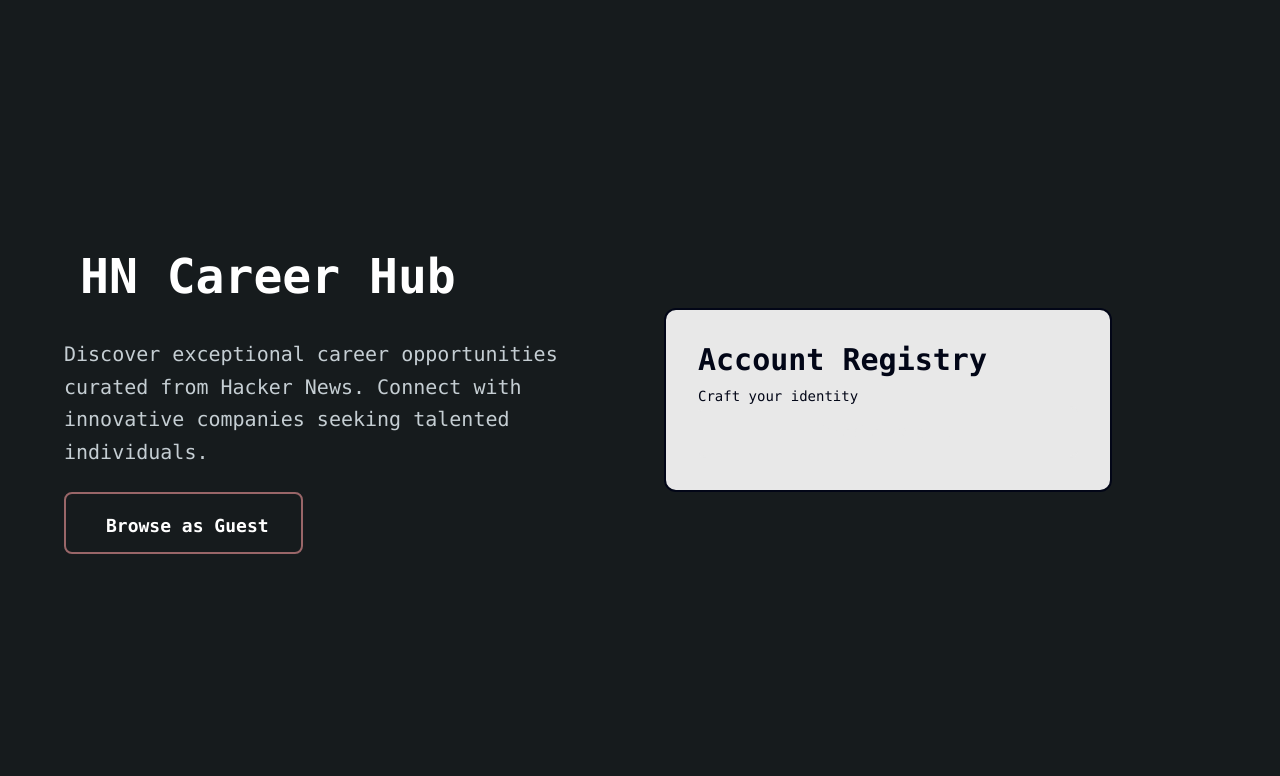
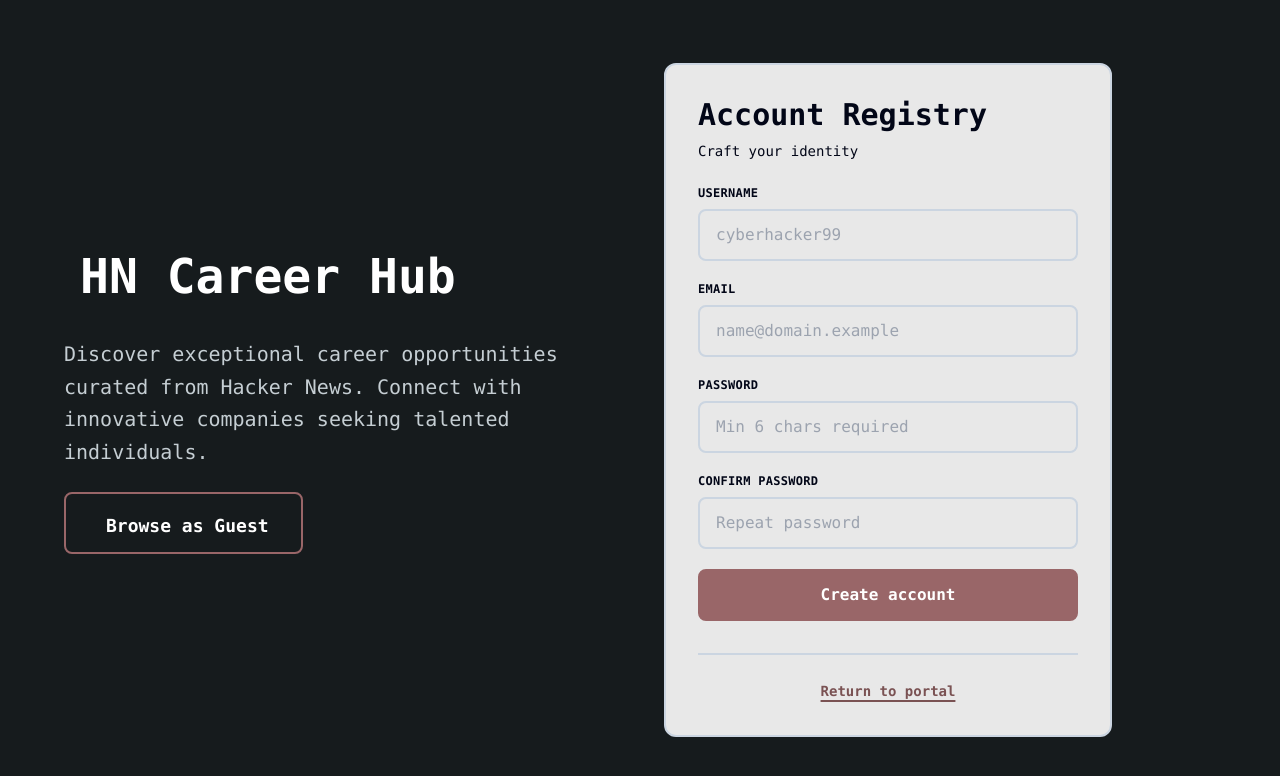
Before and after one commit to rhit-weinrea/whoishiring, a Next.js app in the folder frontend/: page / in a window 1280 px wide. Both pictures are taken after a click on the button "First visit? Create account". Shown: the top 776 px of the page. Built offline with nearby package versions, Linux system fonts and the light colour scheme; no server answers.

Commit message:
fixing account creation

```diff
--- a/frontend/components/AccountRegistry.tsx
+++ b/frontend/components/AccountRegistry.tsx
@@ -26,7 +26,7 @@
     }
 
     if (codeField.length < 6) {
-      setAlertMsg('Password requires 8+ characters');
+      setAlertMsg('Password requires 6+ characters');
       return;
     }
 
@@ -48,23 +48,102 @@
   };
 
   return (
-   <div className="w-full max-w-md p-8 bg-[var(--background)] rounded-xl border-2 border-[var(--muted-light)]">
-  <h2 className="text-3xl font-black mb-2 text-[var(--secondary)]">Account Registry</h2>
-  <p className="text-sm text-[var(--muted)]">Craft your identity</p>
+    <div className="w-full max-w-md p-8 bg-[var(--background)] rounded-xl border-2 border-[var(--outline)]">
+      <div className="mb-6">
+        <h2 className="text-3xl font-black mb-2 text-[var(--foreground)]">Account Registry</h2>
+        <p className="text-sm text-[var(--foreground)]">Craft your identity</p>
+      </div>
 
       {alertMsg && (
         <div className="mb-5 p-4 bg-[var(--background)] border-2 border-yellow-500 rounded text-yellow-800 text-sm font-medium">
           <span className="inline-flex items-center gap-2">
-        <i className="bi bi-exclamation-triangle text-[var(--foreground)]" />
+            <i className="bi bi-exclamation-triangle text-[var(--foreground)]" aria-hidden="true" />
             {alertMsg}
           </span>
         </div>
       )}
 
-  <button className="w-full bg-[var(--primary)] text-[var(--background)] py-3 px-6 rounded-lg transition-all font-bold border-2 border-[var(--primary)] disabled:opacity-50 disabled:cursor-not-allowed">
-    Create account
+      <form onSubmit={executeForge} className="space-y-5">
+        <div className="relative">
+          <label htmlFor="alias-field" className="block text-xs font-bold text-[var(--foreground)] mb-2 uppercase tracking-wide">
+            Username
+          </label>
+          <input
+            id="alias-field"
+            type="text"
+            value={aliasField}
+            onChange={(evt: ChangeEvent<HTMLInputElement>) => setAliasField(evt.target.value)}
+            required
+            minLength={3}
+            className="w-full px-4 py-3 border-2 border-[var(--outline)] rounded-lg focus:ring-2 focus:ring-smoky-rose-200 focus:border-smoky-rose-500 outline-none transition-all bg-[var(--background)] text-[var(--foreground)]"
+            placeholder="cyberhacker99"
+          />
+        </div>
+
+        <div className="relative">
+          <label htmlFor="registry-mail" className="block text-xs font-bold text-[var(--foreground)] mb-2 uppercase tracking-wide">
+            Email
+          </label>
+          <input
+            id="registry-mail"
+            type="email"
+            value={mailField}
+            onChange={(evt: ChangeEvent<HTMLInputElement>) => setMailField(evt.target.value)}
+            required
+            className="w-full px-4 py-3 border-2 border-[var(--outline)] rounded-lg focus:ring-2 focus:ring-smoky-rose-200 focus:border-smoky-rose-500 outline-none transition-all bg-[var(--background)] text-[var(--foreground)]"
+            placeholder="name@domain.example"
+          />
+        </div>
+
+        <div className="relative">
+          <label htmlFor="secret-code" className="block text-xs font-bold text-[var(--foreground)] mb-2 uppercase tracking-wide">
+            Password
+          </label>
+          <input
+            id="secret-code"
+            type="password"
+            value={codeField}
+            onChange={(evt: ChangeEvent<HTMLInputElement>) => setCodeField(evt.target.value)}
+            required
+            minLength={6}
+            className="w-full px-4 py-3 border-2 border-[var(--outline)] rounded-lg focus:ring-2 focus:ring-smoky-rose-200 focus:border-smoky-rose-500 outline-none transition-all bg-[var(--background)] text-[var(--foreground)]"
+            placeholder="Min 6 chars required"
+          />
+        </div>
+
+        <div className="relative">
+          <label htmlFor="verify-code" className="block text-xs font-bold text-[var(--foreground)] mb-2 uppercase tracking-wide">
+            Confirm Password
+          </label>
+          <input
+            id="verify-code"
+            type="password"
+            value={verifyField}
+            onChange={(evt: ChangeEvent<HTMLInputElement>) => setVerifyField(evt.target.value)}
+            required
+            minLength={6}
+            className="w-full px-4 py-3 border-2 border-[var(--outline)] rounded-lg focus:ring-2 focus:ring-smoky-rose-200 focus:border-smoky-rose-500 outline-none transition-all bg-[var(--background)] text-[var(--foreground)]"
+            placeholder="Repeat password"
+          />
+        </div>
+
+        <button
+          type="submit"
+          disabled={isForging}
+          className="w-full bg-smoky-rose-500 text-white py-3 px-6 rounded-lg transition-all font-bold border-2 border-smoky-rose-500 disabled:opacity-50 disabled:cursor-not-allowed"
+        >
+          {isForging ? 'Creating account...' : 'Create account'}
+        </button>
+      </form>
+
+      <div className="mt-8 pt-6 border-t-2 border-[var(--outline)]">
+        <button
+          onClick={returnToEntry}
+          className="w-full text-center text-sm font-bold transition-colors underline decoration-2 underline-offset-4 text-smoky-rose-600"
+        >
+          Return to portal
         </button>
       </div>
-
+    </div>
   );
 }
```
Lines whose indentation alone changed are shown as unchanged.
